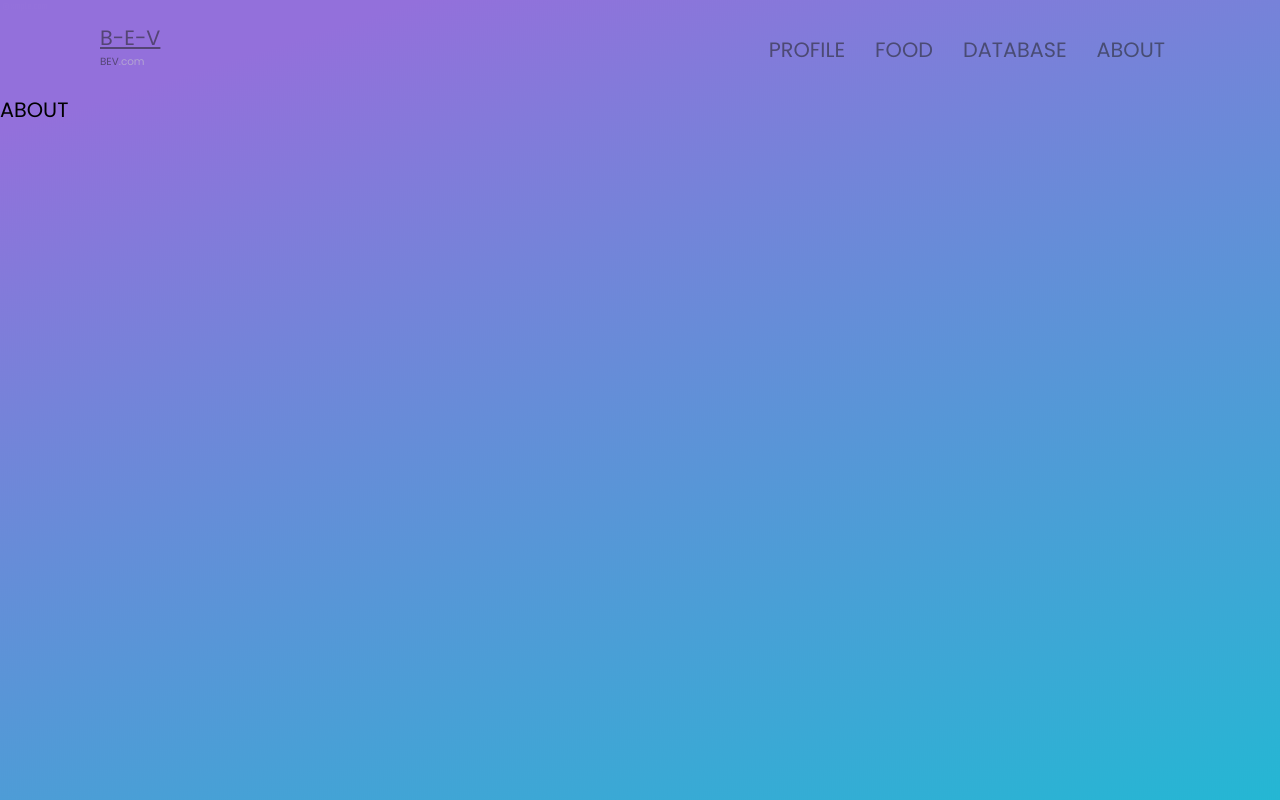
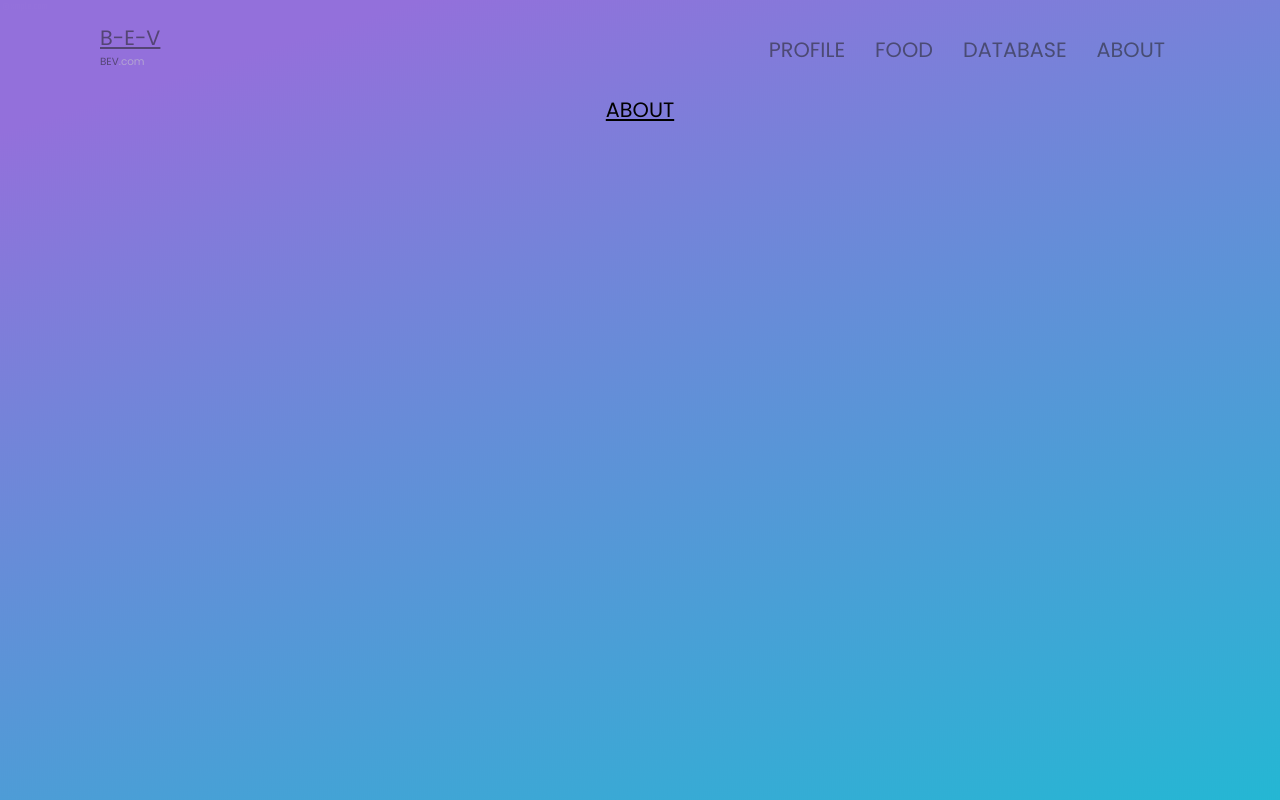
Before and after one commit to AD757/fe19tp2_lemon, a React (Create React App) app: page /about in a window 1280 px wide. Built offline with nearby package versions, Linux system fonts and the light colour scheme.

Commit message:
Update about.js

```diff
--- a/src/pages/about.js
+++ b/src/pages/about.js
@@ -4,7 +4,7 @@ export default class about extends Component {
     render() {
         return (
             <div>
-                ABOUT
+                <p>ABOUT</p>
             </div>
         )
     }
```
